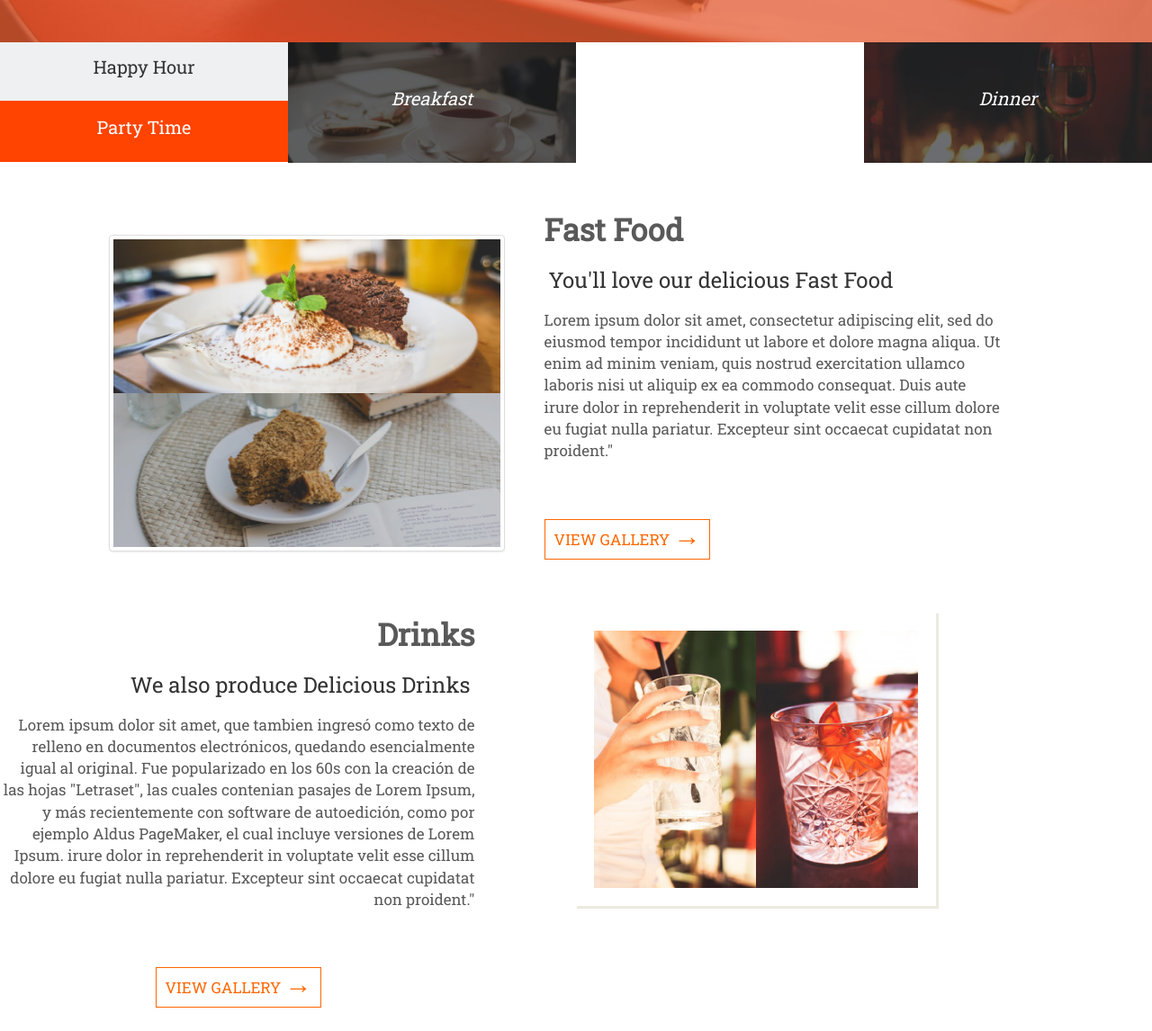
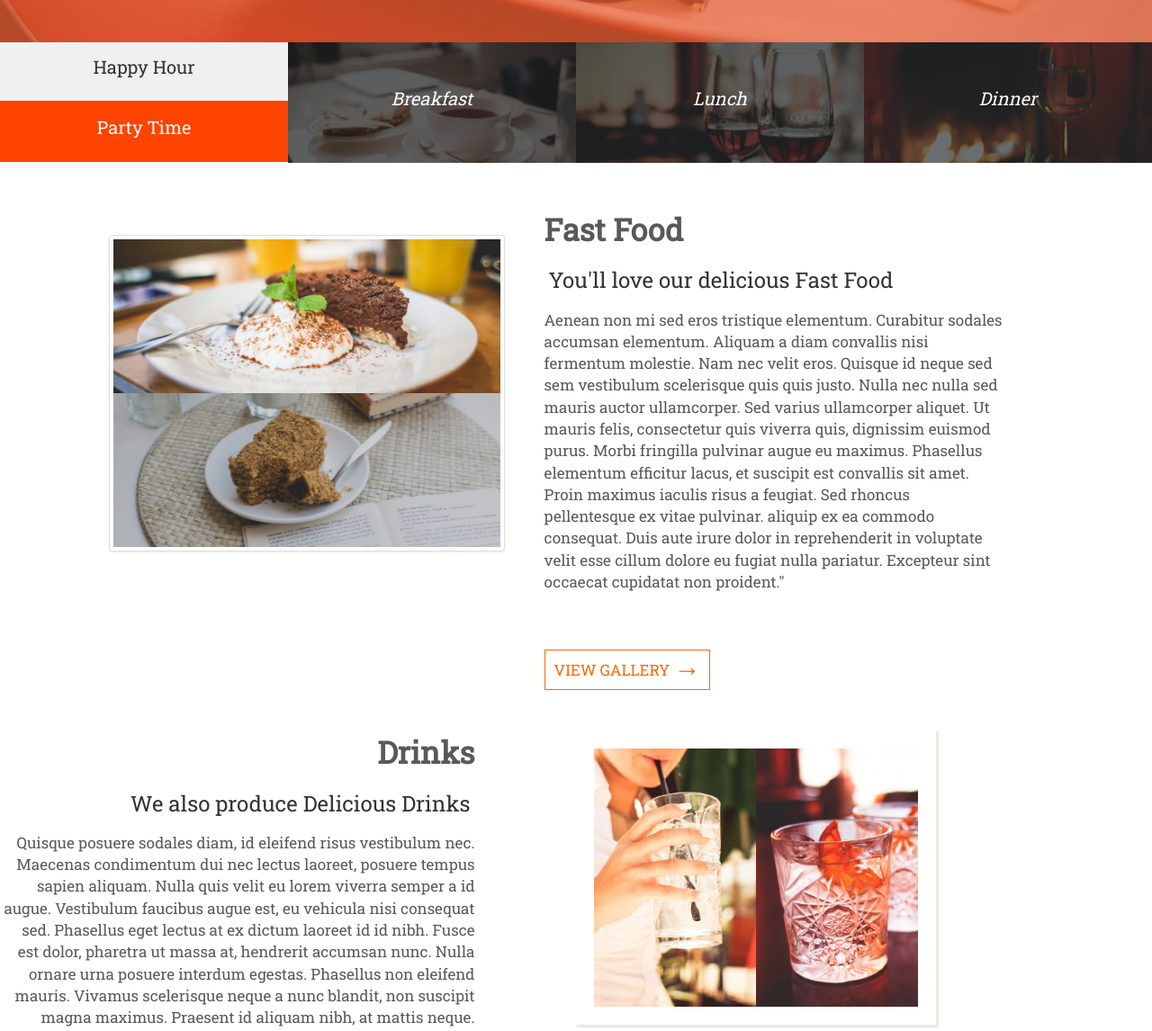
Before and after one commit to Ondoro/anitaKitchen, a plain HTML site: page index.html in a window 1280 px wide. Shown: the part 587-1733 px from the top of the page at 90% size. Drawn offline with nearby package versions, Linux system fonts and the light colour scheme.

Commit message:
finalize

```diff
--- a/css/style.css
+++ b/css/style.css
@@ -178,13 +178,19 @@ html, body {
   background-color: #eff0f2;
   padding: 13px;
 }
-.lunchim {
+.lunch {
   font-size: 20px;
   font-family: 'Roboto Slab';
   color: white;
   font-style: italic;
   text-align: center;
   padding: 20px;
+
+}
+.lunchim {
+  background-image: url('lunch.jpg');
+  padding: 19px;
+  margin: 0px;
 }
 
 .dinner {
@@ -209,11 +215,7 @@ html, body {
   margin: 0px;
 }
 
-.lunchbg {
-  background-image: url('lunch.jpg');
-  padding: 19px;
-  margin: 0px;
-}
+
 
 .happybg {
   background-color: #eff0f2;
--- a/index.html
+++ b/index.html
@@ -109,7 +109,7 @@
                                                          <!--FAST FOOD PARAGRAPH--->
             <p class="desc-1"><strong>Fast Food</strong></p>
             <p class="desc1">You'll love our delicious Fast Food</p>
-            <p class="ipsum1">Lorem ipsum dolor sit amet, consectetur adipiscing elit, sed do eiusmod tempor incididunt ut labore et dolore magna aliqua. Ut enim ad minim veniam, quis nostrud exercitation ullamco laboris nisi ut aliquip ex ea commodo consequat. Duis aute
+            <p class="ipsum1">Aenean non mi sed eros tristique elementum. Curabitur sodales accumsan elementum. Aliquam a diam convallis nisi fermentum molestie. Nam nec velit eros. Quisque id neque sed sem vestibulum scelerisque quis quis justo. Nulla nec nulla sed mauris auctor ullamcorper. Sed varius ullamcorper aliquet. Ut mauris felis, consectetur quis viverra quis, dignissim euismod purus. Morbi fringilla pulvinar augue eu maximus. Phasellus elementum efficitur lacus, et suscipit est convallis sit amet. Proin maximus iaculis risus a feugiat. Sed rhoncus pellentesque ex vitae pulvinar. aliquip ex ea commodo consequat. Duis aute
               irure dolor in reprehenderit in voluptate velit esse cillum dolore eu fugiat nulla pariatur. Excepteur sint occaecat cupidatat non proident."</p>
             <div class="gallery1"><span class="view">VIEW GALLERY <span class ="arr">&#8594;</span></span>
             </div>
@@ -127,8 +127,7 @@
         <div class="col-sm-6 drinks">
           <p class="desc-2"><strong>Drinks</strong></p>
           <p class="desc2">We also produce Delicious Drinks</p>
-          <p class="ipsum2">Lorem ipsum dolor sit amet, que tambien ingresó como texto de relleno en documentos electrónicos, quedando esencialmente igual al original. Fue popularizado en los 60s con la creación de las hojas "Letraset", las cuales contenian pasajes de Lorem Ipsum, y más recientemente con software de autoedición, como por ejemplo Aldus PageMaker, el cual incluye versiones de Lorem Ipsum.
-            irure dolor in reprehenderit in voluptate velit esse cillum dolore eu fugiat nulla pariatur. Excepteur sint occaecat cupidatat non proident."</p>
+          <p class="ipsum2">Quisque posuere sodales diam, id eleifend risus vestibulum nec. Maecenas condimentum dui nec lectus laoreet, posuere tempus sapien aliquam. Nulla quis velit eu lorem viverra semper a id augue. Vestibulum faucibus augue est, eu vehicula nisi consequat sed. Phasellus eget lectus at ex dictum laoreet id id nibh. Fusce est dolor, pharetra ut massa at, hendrerit accumsan nunc. Nulla ornare urna posuere interdum egestas. Phasellus non eleifend mauris. Vivamus scelerisque neque a nunc blandit, non suscipit magna maximus. Praesent id aliquam nibh, at mattis neque. Praesent egestas elit eget mi placerat, eu egestas lacus ullamcorper. Nulla imperdiet leo lobortis, ultrices tellus et, commodo leo. Proin a auctor tellus, eu consequat nunc. Donec dapibus bibendum turpis, nec auctor odio rutrum non. Donec auctor molestie scelerisque.."</p>
           <div class="gallery2"><span class="view">VIEW GALLERY <span class ="arr">&#8594;</span></span>
           </div>
         </div>
```
